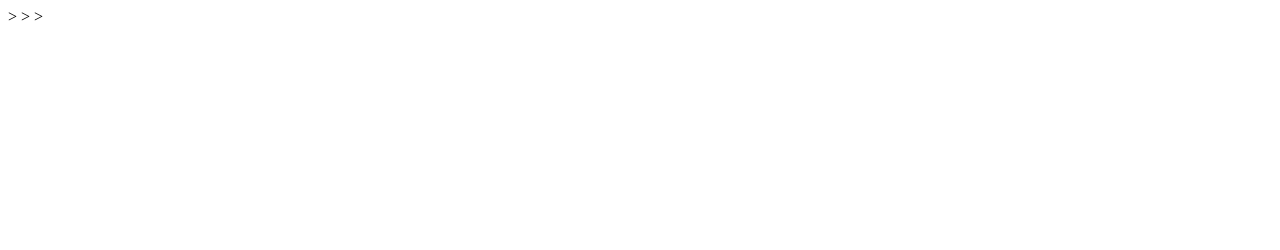
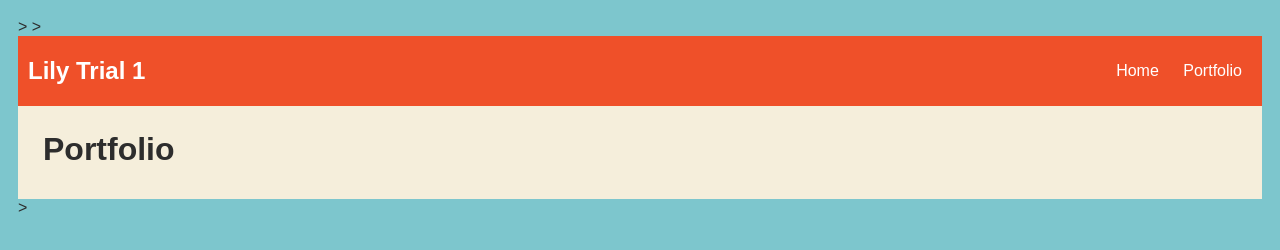
Before and after one commit to aurelieuno/aurelieuno.github.io, a plain HTML site: page portfolio.html in a window 1280 px wide. Drawn offline with nearby package versions, Linux system fonts and the light colour scheme; no server answers.

Commit message:
add portfolio.html file

```diff
--- a/portfolio.html
+++ b/portfolio.html
@@ -3,11 +3,104 @@
 <html>
 
     <head>
+      <title>Lili's Trial 1</title>
+       <style type="text/css">
+            body {
+                background: rgb(125, 198, 205);
+                color: rgb(45, 45, 45);
+                padding: 10px;
+                font-family: arial;
+            }
+            header {
+                font-size: 1.5em;
+                font-weight: bold;
+            }
+            h1 {
+                margin: 10px;
+            }
+            #all-contents {
+                max-width: 800px;
+                margin: auto;
+            }
 
+            /* navigation menu */
+            nav {
+                background: rgb(239, 80, 41);
+                margin: 0 auto;
+                display: flex;
+                padding: 10px;
+            }
+            nav header {
+                display: flex;
+                align-items: center;
+                color: rgb(255, 255, 255);
+                flex: 1;
+            }
+            nav ul {
+                list-style-image: none;
+            }
+            nav li {
+                display: inline-block;
+                padding: 0 10px;
+            }
+            nav a {
+                text-decoration: none;
+                color: #fff;
+            }
+
+            /* main container area beneath menu */
+            main {
+                background: rgb(245, 238, 219);
+                display: flex;
+            }
+            .content {
+                flex: 1;
+                padding: 15px;
+            }
+
+            /* portfolio styles */
+            #portfolio {
+                list-style-type: none;
+                padding-left: 0;
+            }
+
+            #portfolio li {
+                background: #fff;
+                padding: 10px;
+                border-radius: 10px;
+                margin-bottom: 10px;
+            }
+
+            #portfolio li:hover {
+                background: #eee;
+            }
+
+            #portfolio a {
+                text-decoration: none;
+                color: #454545;
+            }
+        </style>
     </head>>
 
     ><body>
-
+        <nav>
+            <header>Lily Trial 1</header>
+            <ul>
+                <li><a href="index.html">Home</a>
+                </li>
+                <li><a href="portfolio.html">Portfolio</a>
+                </li>
+            </ul>
+        </nav>
+       <main>
+            <div class="content">
+                <h1>Portfolio</h1>
+                <ul id="portfolio".class="portfolio">
+                </ul>
+            </div>
+        </main>
+        <script src="https://ajax.googleapis.com/ajax/libs/jquery/2.1.3/jquery.min.js"></script>
+        <script id="portfolioScript">$(document).ready(function() {$.getJSON('projects/projects.json').then(function(data) { data.projects.forEach(function(project){ $('#portfolio').append('<li><a href="projects/' + project.name + '/">' + project.title + ' : ' + project.description + '</a></li>'); }); }); });</script>
     </body>
 
 </html>>
```
Also changed, not shown: index.html (+29 -22 lines).
